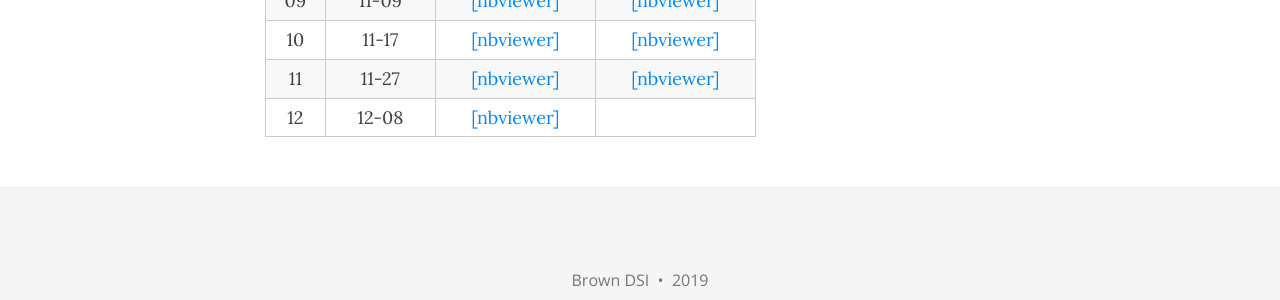
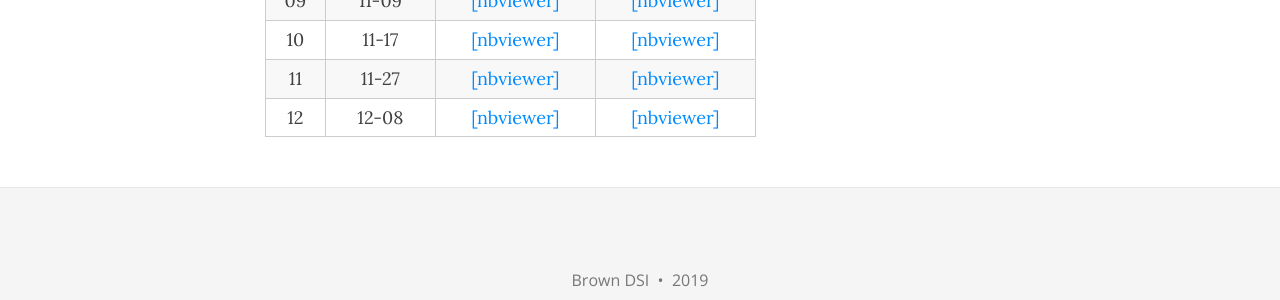
Before and after one commit to data1010/data1010.github.io, a Jekyll site: the page built from homework.md, in a window 1280 px wide and 1056 px high. Shown: the part 683-983 px from the top of the window. Built offline with Jekyll 4.4.1, drawn with Linux system fonts in a browser that asks for light colours; nearby versions of some CDN libraries.

Commit message:
Added HW 12 soln

```diff
--- a/homework.md
+++ b/homework.md
@@ -89,7 +89,7 @@ title: Homework
       <td style="text-align: center">12</td>
       <td style="text-align: center">12-08</td>
       <td style="text-align: center"><a href="https://nbviewer.jupyter.org/github/data1010/problem-sets/blob/master/hw12/data1010-hw12.ipynb">[nbviewer]</a></td>
-      <td style="text-align: center"><a href="https://nbviewer.jupyter.org/github/data1010/problem-sets/blob/master/hw11/data1010-hw12-sol.ipynb"></a></td>
+      <td style="text-align: center"><a href="https://nbviewer.jupyter.org/github/data1010/problem-sets/blob/master/hw12/data1010-hw12-sol.ipynb">[nbviewer]</a></td>
    </tr>
   </tbody>
 </table>
```
